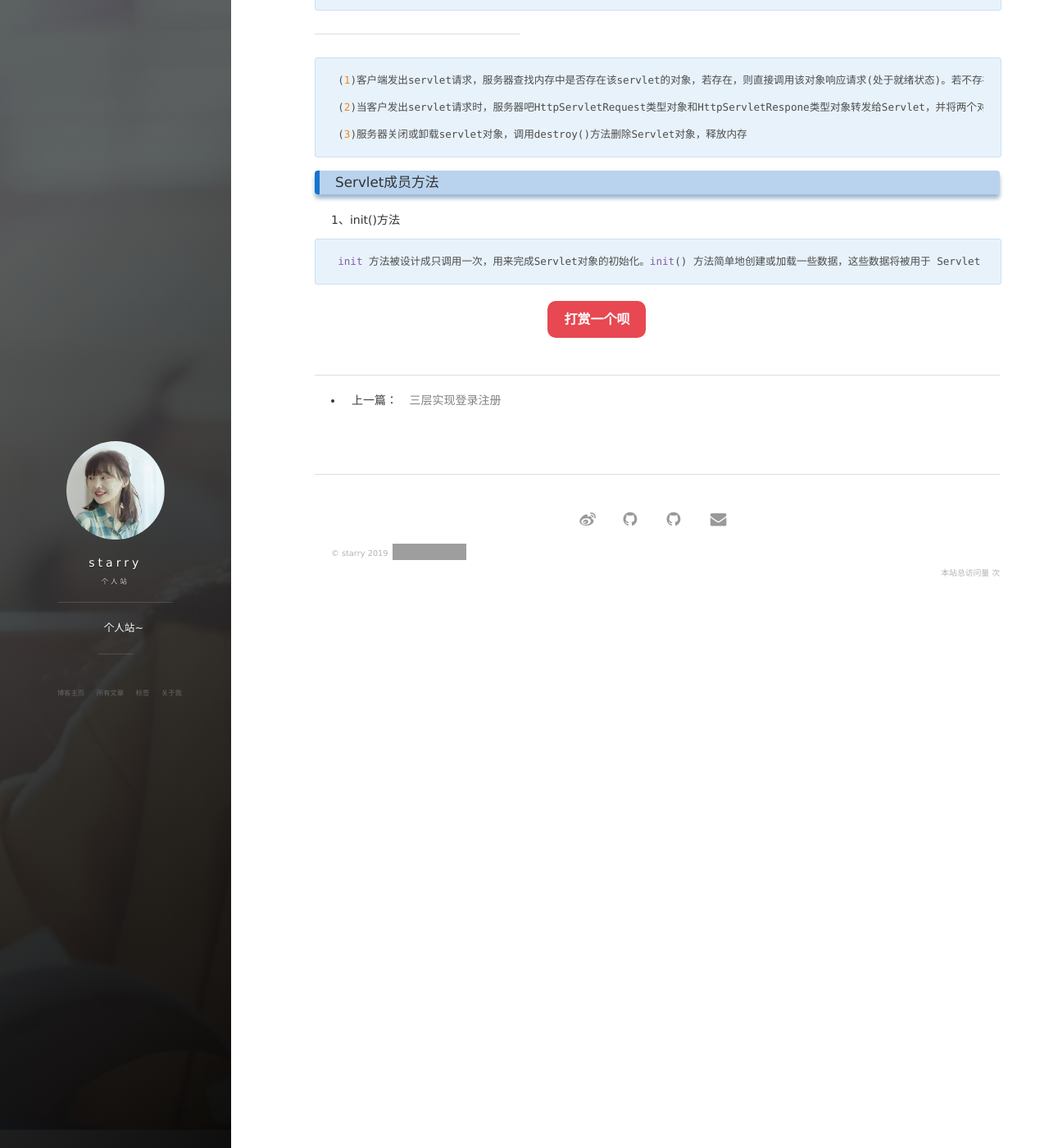
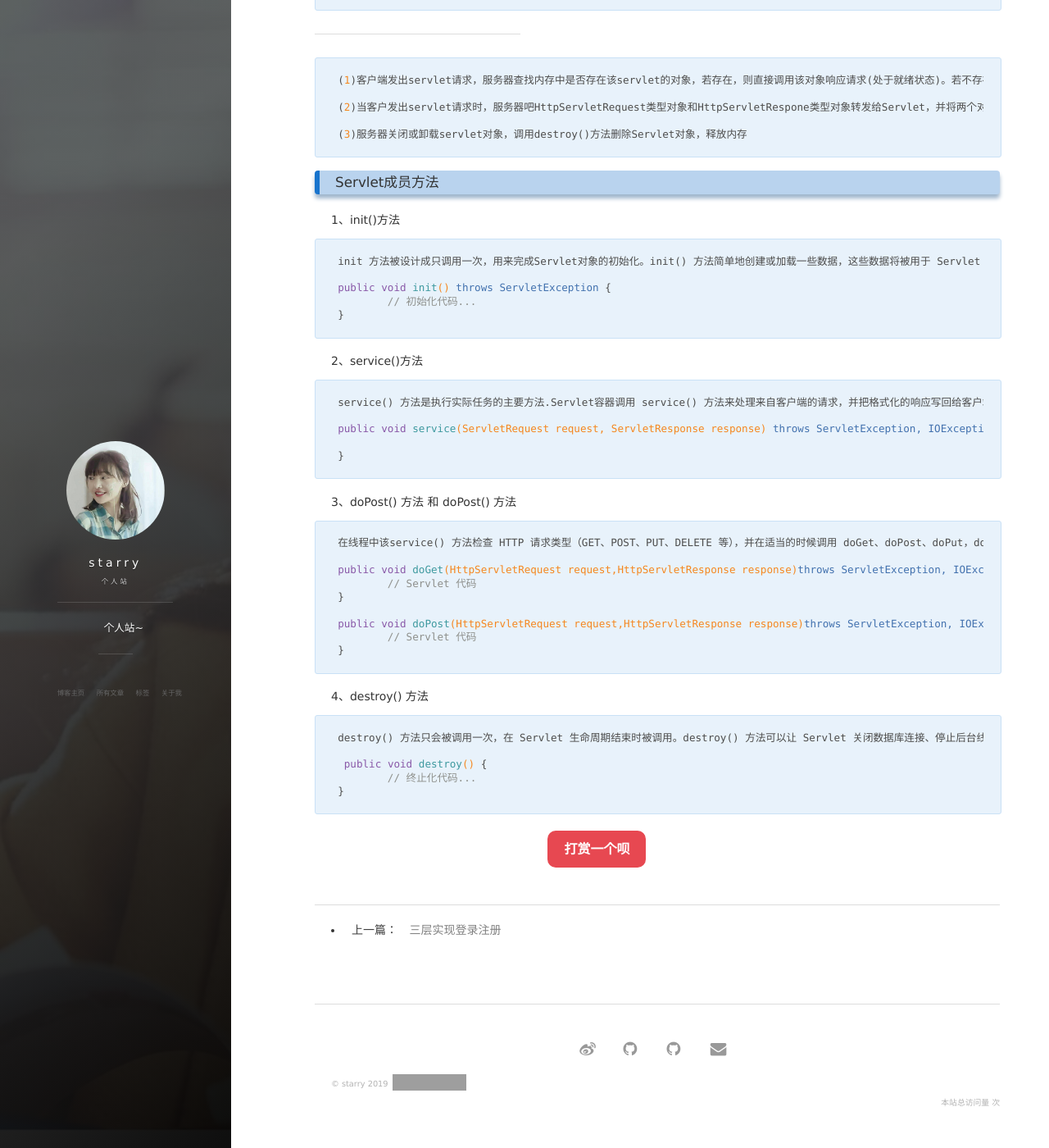
Before and after one commit to MMstarry/MMstarry.github.io, a Jekyll site: the page built from _posts/2019-03-07-Servlet.md, in a window 1280 px wide and 1400 px high, scrolled down 842 px. Shown: the whole window at 82% size. Built offline with Jekyll 4.4.1, drawn with Linux system fonts in a browser that asks for light colours; nearby versions of some CDN libraries; comment, search, counter and statistics services are not loaded; grey boxes are pictures that could not be loaded.

Commit message:
Update 2019-03-07-Servlet.md

```diff
--- a/_posts/2019-03-07-Servlet.md
+++ b/_posts/2019-03-07-Servlet.md
@@ -52,3 +52,35 @@ Servlet 生命周期可被定义为从创建直到销毁的整个过程
 1、init()方法
 
 	init 方法被设计成只调用一次，用来完成Servlet对象的初始化。init() 方法简单地创建或加载一些数据，这些数据将被用于 Servlet 的整个生命周期。
+
+	public void init() throws ServletException {
+		// 初始化代码...
+	}
+
+2、service()方法
+
+	service() 方法是执行实际任务的主要方法.Servlet容器调用 service() 方法来处理来自客户端的请求，并把格式化的响应写回给客户端。每次服务器接收到一个 Servlet 请求时，服务器会产生一个新的线程并调用服务。
+
+	public void service(ServletRequest request, ServletResponse response) throws ServletException, IOException{
+
+	}
+
+3、doPost() 方法	和 doPost() 方法
+
+	在线程中该service() 方法检查 HTTP 请求类型（GET、POST、PUT、DELETE 等），并在适当的时候调用 doGet、doPost、doPut，doDelete 等方法。
+
+	public void doGet(HttpServletRequest request,HttpServletResponse response)throws ServletException, IOException {
+    	// Servlet 代码
+	}
+
+	public void doPost(HttpServletRequest request,HttpServletResponse response)throws ServletException, IOException {
+    	// Servlet 代码
+	}
+
+4、destroy() 方法
+
+	destroy() 方法只会被调用一次，在 Servlet 生命周期结束时被调用。destroy() 方法可以让 Servlet 关闭数据库连接、停止后台线程、把 Cookie 列表或点击计数器写入到磁盘，并执行其他类似的清理活动。释放占用内存
+
+	 public void destroy() {
+    	// 终止化代码...
+	}
```
